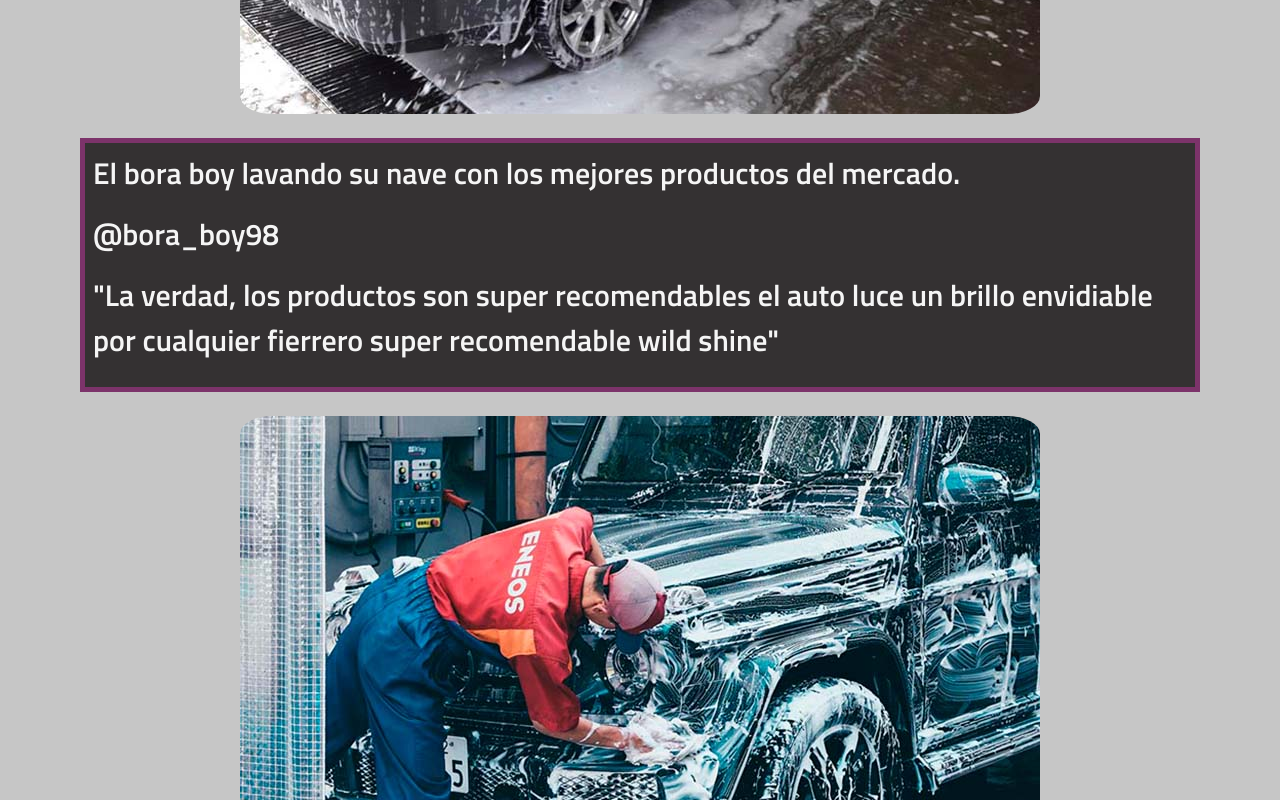
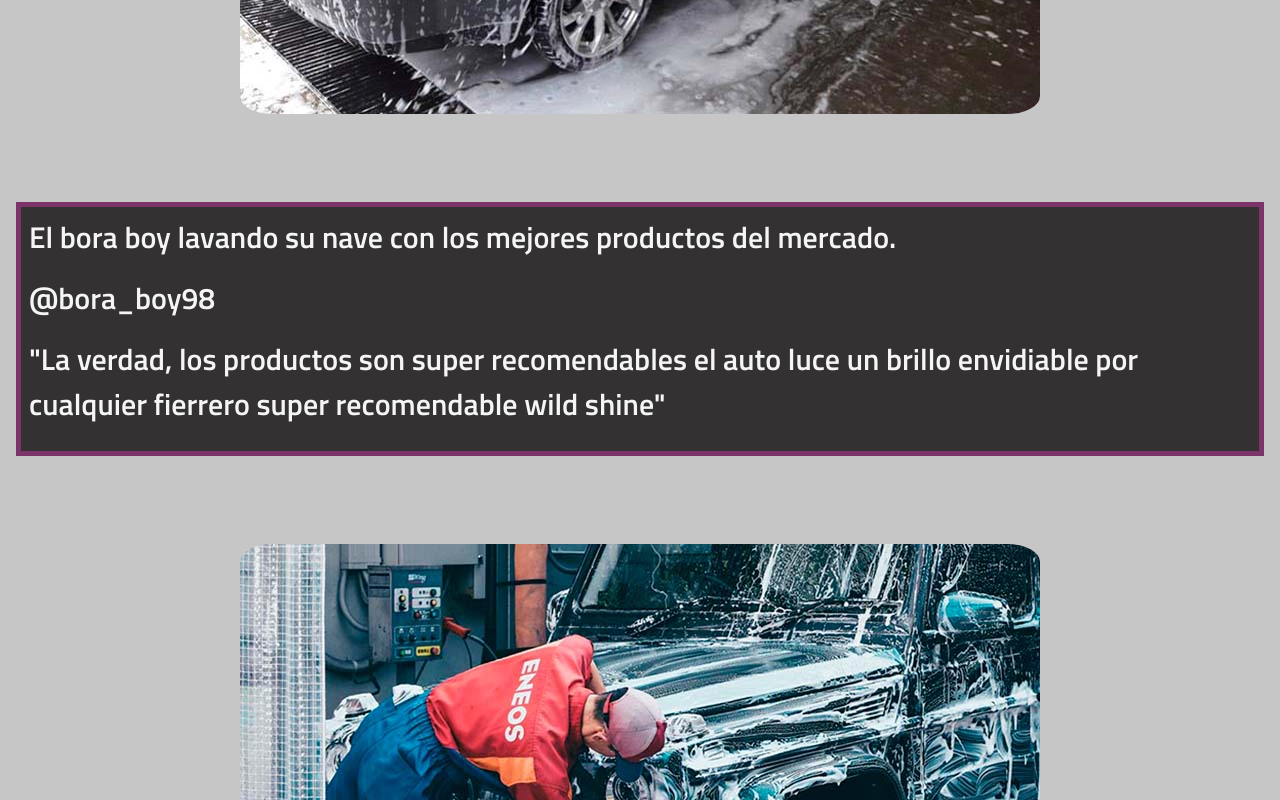
Before and after one commit to leandro-aguilar/Proyecto-final-aguilar, a website: page pages/clientes.html in a window 1280 px wide. Shown: the part 580-1380 px from the top of the page. Drawn offline with nearby package versions, Linux system fonts and the light colour scheme.

Commit message:
op comentarios

```diff
--- a/scss/style.scss
+++ b/scss/style.scss
@@ -105,10 +105,7 @@ main{
         border-style: solid;
         border-width: 5px;
         border-color:$color-secundario ;
-        margin-top: 1rem;
-        margin-left: 5rem;
-        margin-right: 5rem;
-        margin-bottom: 1rem;
+        margin: 5rem 1rem 5rem 1rem;
         padding: 0.5rem;
         font-size: 30px;
     }
```
Also changed, not shown: css/style.css.
